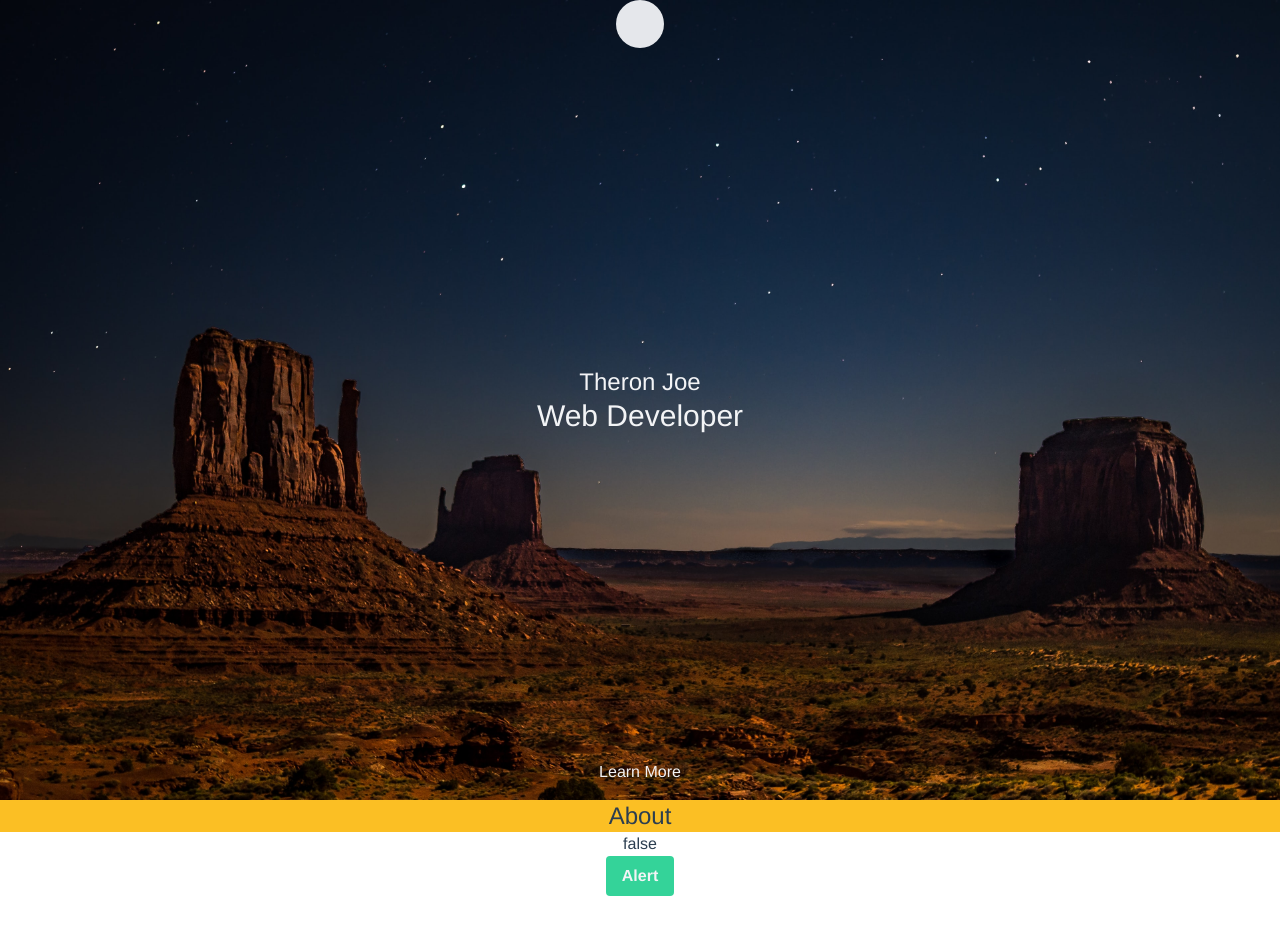
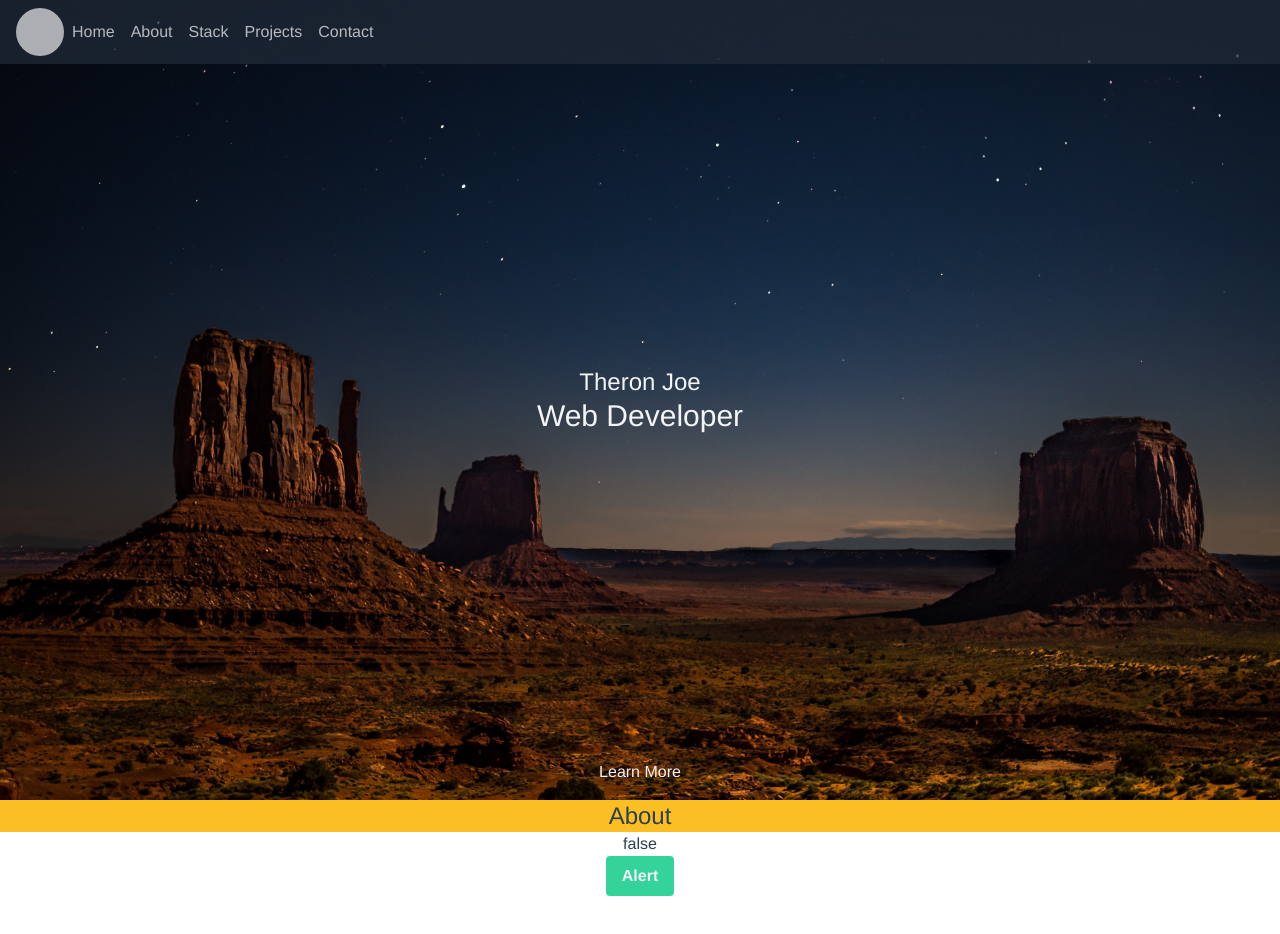
Before and after one commit to theronj60/portfolio, a Vue app: page / in a window 1280 px wide. Shown: the top 934 px of the page. Built offline with nearby package versions, Linux system fonts and the light colour scheme.

Commit message:
added navbar.

```diff
--- a/src/App.vue
+++ b/src/App.vue
@@ -1,4 +1,7 @@
 <template>
+	<header>
+		<NavBar />
+	</header>
   <main class="flex flex-col justify-center">
   	<Home />
 	<About />
@@ -7,11 +10,13 @@
 
 <script lang="ts">
 import { defineComponent } from 'vue'
+import NavBar from './components/NavBar.vue'
 import Home from './pages/Home.vue'
 import About from './pages/About.vue'
 
 export default defineComponent ({
 	components: {
+		NavBar,
 		Home,
 		About
 	},
--- /dev/null
+++ b/src/components/NavBar.vue
@@ -0,0 +1,27 @@
+<script lang="ts">
+import { defineComponent } from 'vue'
+export default defineComponent({
+	setup() {
+		const navItems = [
+			{name: 'Home', link: '#home'},
+			{name: 'About', link: '#about'},
+			{name: 'Stack', link: '#stack'},
+			{name: 'Projects', link: '#projects'},
+			{name: 'Contact', link: '#contact'},
+		]
+		return { navItems }
+	}
+})
+
+</script>
+
+<template>
+	<nav class="absolute h-16 bg-gray-800 opacity-75 w-full text-gray-100 px-4 flex items-center content-center">
+		<span class="justify-center rounded-full bg-gray-200 w-12 h-12"></span>
+		<ul class="flex justify-self-end items-center">
+			<a v-for="nav in navItems" :key="nav.name" :href="nav.link">
+				<li class="mx-2">{{ nav.name }}</li>
+			</a>
+		</ul>
+	</nav>
+</template>
--- a/src/pages/About.vue
+++ b/src/pages/About.vue
@@ -1,5 +1,5 @@
 <template>
-	<section class="min-h-screen">
+	<section id="about" class="min-h-screen">
 		<h1 :class="[state.foo ? 'bg-green-400' : 'bg-yellow-400', 'text-2xl']">About</h1>
 		<div>{{state.foo}}</div>
 		<button class="px-4 py-2 bg-green-400 rounded font-semibold text-gray-100" @click="alert()">Alert</button>
--- a/src/pages/Home.vue
+++ b/src/pages/Home.vue
@@ -1,25 +1,3 @@
-<template>
-	<section class="min-h-screen flex flex-col justify-center text-gray-100" :style="bgImg">
-		<div class="h-1/3">
-			<span class="rounded-full flex self-start bg-gray-200 mx-auto w-12 h-12"></span>
-		</div>
-		<div class="rounded-lg flex flex-col justify-center h-1/3 w-3/4 mx-auto">
-			<span class="text-2xl">
-				Theron Joe
-			</span>
-			<span class="text-3xl">
-				Web Developer
-			</span>
-		</div>
-		<div class="flex items-end justify-center h-1/3 pb-4">
-			<button class="flex flex-col px-4">
-				<span>Learn More</span>
-				<span></span>
-			</button>
-		</div>
-	</section>
-</template>
-
 <script lang="ts">
 import backGroundImg from '../assets/monument-valley-night.jpg'
 import { defineComponent, reactive } from 'vue'
@@ -41,7 +19,36 @@ export default defineComponent ({
 				'jest'
 			]
 		})
+		/* let home = ref(null) */
+		/* onMounted(() => { */
+		/* 	console.log(home.value) */
+		/* }) */
+		/* home.value.scroll({ */
+		/* 	//	top: 20, */
+		/* 	behavior: 'smooth', */
+		/* })	 */
 		return { state, bgImg }
 	}
 })
 </script>
+
+<template>
+	<section ref="home" class="min-h-screen flex flex-col justify-center text-gray-100" :style="bgImg">
+		<div class="h-1/3">
+		</div>
+		<div class="rounded-lg flex flex-col justify-center h-1/3 w-3/4 mx-auto">
+			<span class="text-2xl">
+				Theron Joe
+			</span>
+			<span class="text-3xl">
+				Web Developer
+			</span>
+		</div>
+		<div class="flex items-end justify-center h-1/3 pb-4">
+			<a href="#about" class="flex flex-col px-4">
+				<span>Learn More</span>
+				<span></span>
+			</a>
+		</div>
+	</section>
+</template>
```
